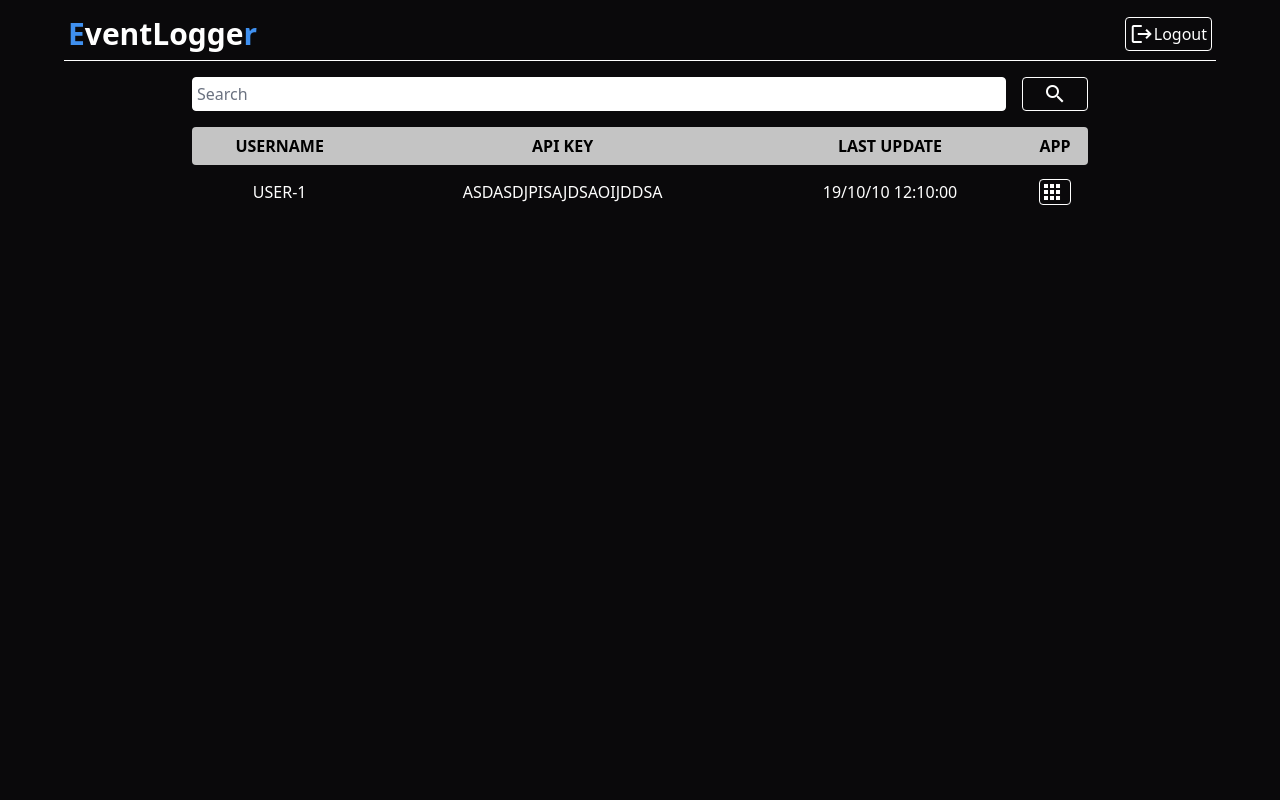
After one commit to nicofretti/EventLogger, a Django app: page / in a window 1280 px wide. The commit adds this page. Run offline with Django 3.2, Linux system fonts and the light colour scheme; some libraries are stand-ins or nearby versions.

Commit message:
Starting homepage

```diff
--- a/Server/Server/settings.py
+++ b/Server/Server/settings.py
@@ -37,8 +37,7 @@ INSTALLED_APPS = [
     'django.contrib.messages',
     'django.contrib.staticfiles',
     'tailwind',
-    'theme',
-    'fontawesomefree'
+    'theme'
 ]
 
 MIDDLEWARE = [
--- a/Server/Server/urls.py
+++ b/Server/Server/urls.py
@@ -1,22 +1,7 @@
-"""Server URL Configuration
-
-The `urlpatterns` list routes URLs to views. For more information please see:
-    https://docs.djangoproject.com/en/3.1/topics/http/urls/
-Examples:
-Function views
-    1. Add an import:  from my_app import views
-    2. Add a URL to urlpatterns:  path('', views.home, name='home')
-Class-based views
-    1. Add an import:  from other_app.views import Home
-    2. Add a URL to urlpatterns:  path('', Home.as_view(), name='home')
-Including another URLconf
-    1. Import the include() function: from django.urls import include, path
-    2. Add a URL to urlpatterns:  path('blog/', include('blog.urls'))
-"""
 from django.contrib import admin
 from django.urls import path, include
 
 urlpatterns = [
     path('admin/', admin.site.urls),
-    path('ui/', include('ui.urls'))
+    path('', include('ui.urls'))
 ]
--- a/Server/templates/base.html
+++ b/Server/templates/base.html
@@ -4,13 +4,13 @@
 <head>
     <meta charset="utf-8">
     {% tailwind_css %}
-    <link href="{% static 'fontawesomefree/css/solid.css' %}" rel="stylesheet" type="text/css">
+    <link href="https://fonts.googleapis.com/icon?family=Material+Icons" rel="stylesheet">
     <title>
         {% block title %}
         {% endblock %}
     </title>
 </head>
-<body class="bg-th-background">
+<body class="bg-th-background px-16 py-4">
     <main>
         {% block content %}
         {% endblock %}
--- /dev/null
+++ b/Server/templates/homepage.html
@@ -0,0 +1,58 @@
+{% extends 'base.html' %}
+
+{% block title %}Homepage{% endblock %}
+
+{% block content %}
+<!-- Navbar -->
+<div class="flex justify-between items-center border-b border-white text-white pb-2 px-1">
+    <a href="/" class="text-center text-3xl font-bold hover:text-th-primary">
+        <span class="text-th-primary">E</span>ventLogge<span class="text-th-primary">r</span>
+    </a>
+    <a class="flex justify-center border border-white rounded p-1 hover:bg-th-primary" href="{% url 'logout' %}">
+        <span class="material-icons">logout</span>
+        Logout
+    </a>
+</div>
+
+<div class="flex flex-col text-white mt-4 md:px-32">
+    <!-- Search bar -->
+    <form  method="GET">
+        <div class="flex">
+            <input type="text" name="q" class="border border-white rounded p-1 text-black w-full mr-4" placeholder="Search">
+            <button type="submit" class="material-icons text-white py-1 px-5 border border-white rounded hover:bg-th-primary">search</button>
+        </div>
+    </form>
+    <!-- Table
+    <div class="flex justify-between text-black rounded bg-th-label font-bold p-1">
+        <div class="flex-1">USERNAME</div>
+        <div class="flex-2">API KEY</div>
+        <div class="flex-1">LAST UPDATE</div>
+        <div class="flex-1">EXPLORE</div>
+    <div>-->
+    <table class="border-collapse">
+        <thead class="font-xl bg-th-label text-black font-bold rounded py-2 mb-5">
+            <th class="rounded-l py-2">USERNAME</th>
+            <th>API KEY</th>
+            <th>LAST UPDATE</th>
+            <th class="rounded-r">APP</th>
+        </thead>
+        <tbody class="text-white text-center">
+            <tr>
+                <td class="p-1"></td>
+                <td></td>
+                <td></td>
+                <td></td>
+            </tr>
+            <tr>
+                <td class="py-2">USER-1</td>
+                <td>ASDASDJPISAJDSAOIJDDSA</td>
+                <td>19/10/10 12:10:00</td>
+                <td>
+                    <button type="submit" class="material-icons text-white w-8 border border-white rounded hover:bg-th-primary">appsicon</button>
+                </td>
+            </tr>
+        </tbody>
+    </table>
+</div>
+
+{%  endblock %}
--- a/Server/theme/static/css/dist/styles.css
+++ b/Server/theme/static/css/dist/styles.css
@@ -598,7 +598,8 @@ select {
   --tw-scale-x: 1;
   --tw-scale-y: 1;
   --tw-transform: translateX(var(--tw-translate-x)) translateY(var(--tw-translate-y)) rotate(var(--tw-rotate)) skewX(var(--tw-skew-x)) skewY(var(--tw-skew-y)) scaleX(var(--tw-scale-x)) scaleY(var(--tw-scale-y));
-  border-color: currentColor;
+  --tw-border-opacity: 1;
+  border-color: rgb(229 231 235 / var(--tw-border-opacity));
   --tw-blur: var(--tw-empty,/*!*/ /*!*/);
   --tw-brightness: var(--tw-empty,/*!*/ /*!*/);
   --tw-contrast: var(--tw-empty,/*!*/ /*!*/);
@@ -680,8 +681,26 @@ select {
   margin-bottom: 2rem;
 }
 
-.mt-24 {
-  margin-top: 6rem;
+.mx-2 {
+  margin-left: 0.5rem;
+  margin-right: 0.5rem;
+}
+
+.my-2 {
+  margin-top: 0.5rem;
+  margin-bottom: 0.5rem;
+}
+
+.mt-4 {
+  margin-top: 1rem;
+}
+
+.mr-4 {
+  margin-right: 1rem;
+}
+
+.mt-10 {
+  margin-top: 2.5rem;
 }
 
 .mt-8 {
@@ -692,24 +711,8 @@ select {
   margin-bottom: 1rem;
 }
 
-.mt-10 {
-  margin-top: 2.5rem;
-}
-
-.mt-12 {
-  margin-top: 3rem;
-}
-
-.mt-4 {
-  margin-top: 1rem;
-}
-
-.mb-16 {
-  margin-bottom: 4rem;
-}
-
-.mb-8 {
-  margin-bottom: 2rem;
+.mb-5 {
+  margin-bottom: 1.25rem;
 }
 
 .block {
@@ -736,24 +739,36 @@ select {
   height: 100vh;
 }
 
-.h-16 {
-  height: 4rem;
+.h-10 {
+  height: 2.5rem;
 }
 
-.h-8 {
-  height: 2rem;
-}
-
-.h-10 {
-  height: 2.5rem;
+.w-full {
+  width: 100%;
 }
 
 .w-72 {
   width: 18rem;
 }
 
+.w-5 {
+  width: 1.25rem;
+}
+
+.w-16 {
+  width: 4rem;
+}
+
+.w-8 {
+  width: 2rem;
+}
+
 .max-w-md {
   max-width: 28rem;
+}
+
+.flex-1 {
+  flex: 1 1 0%;
 }
 
 .border-collapse {
@@ -768,6 +783,10 @@ select {
   flex-direction: column;
 }
 
+.content-center {
+  align-content: center;
+}
+
 .items-center {
   align-items: center;
 }
@@ -776,22 +795,58 @@ select {
   justify-content: center;
 }
 
-.space-y-4 > :not([hidden]) ~ :not([hidden]) {
-  --tw-space-y-reverse: 0;
-  margin-top: calc(1rem * calc(1 - var(--tw-space-y-reverse)));
-  margin-bottom: calc(1rem * var(--tw-space-y-reverse));
+.justify-between {
+  justify-content: space-between;
+}
+
+.self-center {
+  align-self: center;
+}
+
+.rounded {
+  border-radius: 0.25rem;
 }
 
 .rounded-xl {
   border-radius: 0.75rem;
 }
 
-.rounded {
-  border-radius: 0.25rem;
+.rounded-l {
+  border-top-left-radius: 0.25rem;
+  border-bottom-left-radius: 0.25rem;
+}
+
+.rounded-r {
+  border-top-right-radius: 0.25rem;
+  border-bottom-right-radius: 0.25rem;
 }
 
 .border {
   border-width: 1px;
+}
+
+.border-b {
+  border-bottom-width: 1px;
+}
+
+.border-white {
+  --tw-border-opacity: 1;
+  border-color: rgb(255 255 255 / var(--tw-border-opacity));
+}
+
+.border-red-400 {
+  --tw-border-opacity: 1;
+  border-color: rgb(248 113 113 / var(--tw-border-opacity));
+}
+
+.border-th-label {
+  --tw-border-opacity: 1;
+  border-color: rgb(196 196 196 / var(--tw-border-opacity));
+}
+
+.bg-gray-50 {
+  --tw-bg-opacity: 1;
+  background-color: rgb(249 250 251 / var(--tw-bg-opacity));
 }
 
 .bg-th-background {
@@ -799,14 +854,19 @@ select {
   background-color: rgb(10 9 11 / var(--tw-bg-opacity));
 }
 
+.bg-th-label {
+  --tw-bg-opacity: 1;
+  background-color: rgb(196 196 196 / var(--tw-bg-opacity));
+}
+
 .bg-th-card {
   --tw-bg-opacity: 1;
   background-color: rgb(28 28 28 / var(--tw-bg-opacity));
 }
 
-.bg-th-label {
+.bg-white {
   --tw-bg-opacity: 1;
-  background-color: rgb(122 122 122 / var(--tw-bg-opacity));
+  background-color: rgb(255 255 255 / var(--tw-bg-opacity));
 }
 
 .bg-th-primary {
@@ -814,9 +874,56 @@ select {
   background-color: rgb(63 144 240 / var(--tw-bg-opacity));
 }
 
+.p-1 {
+  padding: 0.25rem;
+}
+
+.p-2 {
+  padding: 0.5rem;
+}
+
+.px-16 {
+  padding-left: 4rem;
+  padding-right: 4rem;
+}
+
+.py-4 {
+  padding-top: 1rem;
+  padding-bottom: 1rem;
+}
+
+.px-1 {
+  padding-left: 0.25rem;
+  padding-right: 0.25rem;
+}
+
+.py-1 {
+  padding-top: 0.25rem;
+  padding-bottom: 0.25rem;
+}
+
+.px-5 {
+  padding-left: 1.25rem;
+  padding-right: 1.25rem;
+}
+
+.py-2 {
+  padding-top: 0.5rem;
+  padding-bottom: 0.5rem;
+}
+
 .px-8 {
   padding-left: 2rem;
   padding-right: 2rem;
+}
+
+.py-5 {
+  padding-top: 1.25rem;
+  padding-bottom: 1.25rem;
+}
+
+.pb-2 {
+  padding-bottom: 0.5rem;
 }
 
 .text-center {
@@ -849,7 +956,7 @@ select {
   letter-spacing: 0em;
 }
 
-.text-th-text {
+.text-white {
   --tw-text-opacity: 1;
   color: rgb(255 255 255 / var(--tw-text-opacity));
 }
@@ -859,6 +966,16 @@ select {
   color: rgb(63 144 240 / var(--tw-text-opacity));
 }
 
+.text-black {
+  --tw-text-opacity: 1;
+  color: rgb(0 0 0 / var(--tw-text-opacity));
+}
+
+.text-red-700 {
+  --tw-text-opacity: 1;
+  color: rgb(185 28 28 / var(--tw-text-opacity));
+}
+
 .filter {
   filter: var(--tw-filter);
 }
@@ -866,3 +983,31 @@ select {
 .ease-in-out {
   transition-timing-function: cubic-bezier(0.4, 0, 0.2, 1);
 }
+
+.hover\:bg-th-primary:hover {
+  --tw-bg-opacity: 1;
+  background-color: rgb(63 144 240 / var(--tw-bg-opacity));
+}
+
+.hover\:bg-th-label:hover {
+  --tw-bg-opacity: 1;
+  background-color: rgb(196 196 196 / var(--tw-bg-opacity));
+}
+
+.hover\:text-th-primary:hover {
+  --tw-text-opacity: 1;
+  color: rgb(63 144 240 / var(--tw-text-opacity));
+}
+
+@media (min-width: 640px) {
+  .sm\:inline {
+    display: inline;
+  }
+}
+
+@media (min-width: 768px) {
+  .md\:px-32 {
+    padding-left: 8rem;
+    padding-right: 8rem;
+  }
+}
--- a/Server/theme/static_src/tailwind.config.js
+++ b/Server/theme/static_src/tailwind.config.js
@@ -5,16 +5,16 @@ module.exports = {
         '../../**/templates/**/*.html',
     ],
     theme: {
+        extend: {
             colors:{
                 transparent: 'transparent',
                 current: 'currentColor',
                 'th-primary': '#3F90F0',
                 'th-card': '#1C1C1C',
                 'th-background': '#0A090B',
-            'th-text': '#ffffff',
-            'th-label': '#7A7A7A'
+                'th-label': '#C4C4C4'
+            }
         },
-        extend: {},
     },
     plugins: [
         require('@tailwindcss/forms'),
--- a/Server/ui/urls.py
+++ b/Server/ui/urls.py
@@ -3,5 +3,7 @@ from django.urls import path
 import ui.views as views
 
 urlpatterns = [
-    path('login/', views.login),
+    path('login/', views.login, name='login'),
+    path('logout/', views.logout, name='logout'),
+    path('', views.homepage, name='homepage'),
 ]
--- a/Server/ui/views.py
+++ b/Server/ui/views.py
@@ -1,19 +1,29 @@
-from django.shortcuts import render
-from django.contrib.auth import authenticate, login
+from django.http import HttpResponseRedirect
+from django.shortcuts import render, redirect
+from django.contrib.auth import authenticate, logout as auth_logout
 
 
 def login(request):
     template = "authentication/login.html"
     user = None
-    if (request.method == "POST"):
+    if request.method == "POST":
         username = request.POST['username']
         password = request.POST['password']
         user = authenticate(request, username=username, password=password)
+        if user is not None:
+            # Logged
+            return HttpResponseRedirect('/')
+        else:
+            # Invalid login
+            return render(request, template, {'error': 'Invalid login'})
+    return render(request, template)
 
-    if user is not None:
-        # Logged
-        pass
-    else:
-        # Invalid login
-        pass
-    return render(request,template,{})
+
+def logout(request):
+    if request.user.is_authenticated:
+        auth_logout(request)
+    return redirect('login')
+
+
+def homepage(request):
+    return render(request, 'homepage.html')
```
Also changed, not shown: Server/templates/authentication/login.html (+18 -7 lines), Server/templates/authentication/logout.html (added, +7 -0 lines). Lines whose indentation alone changed are shown as unchanged.
